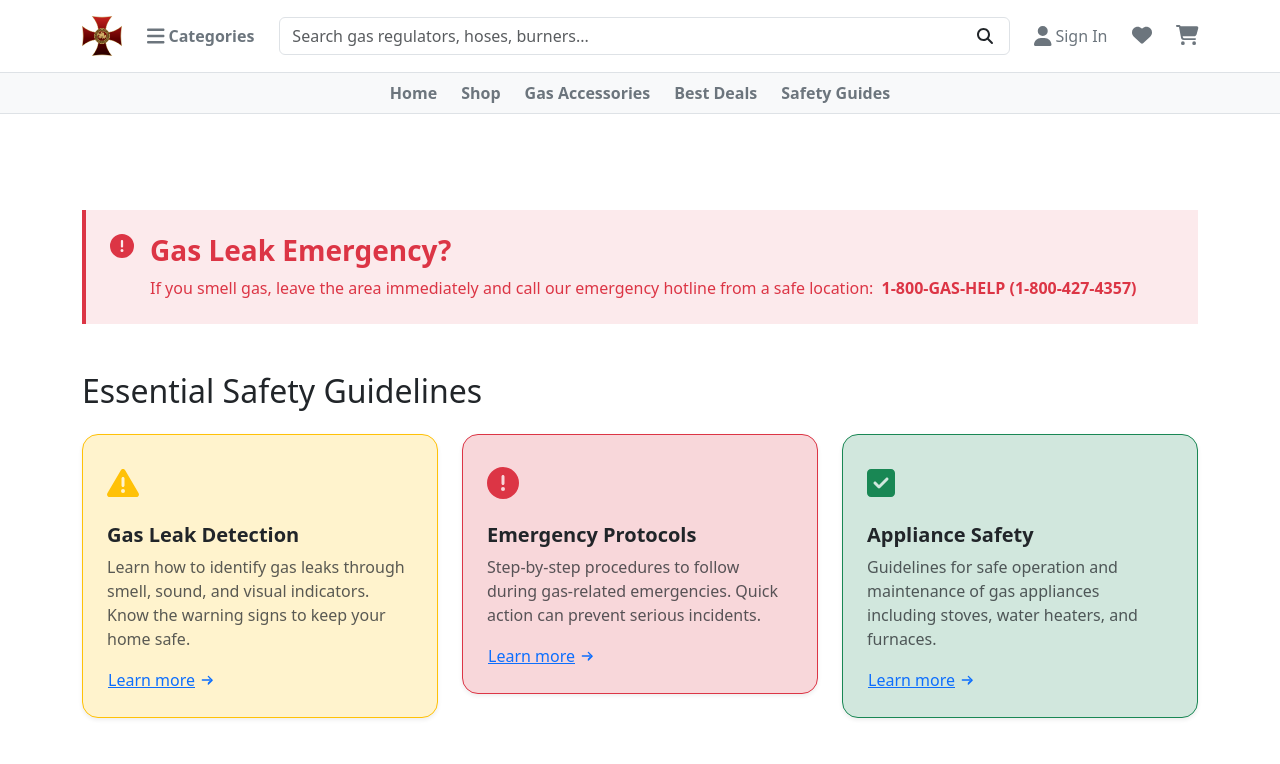
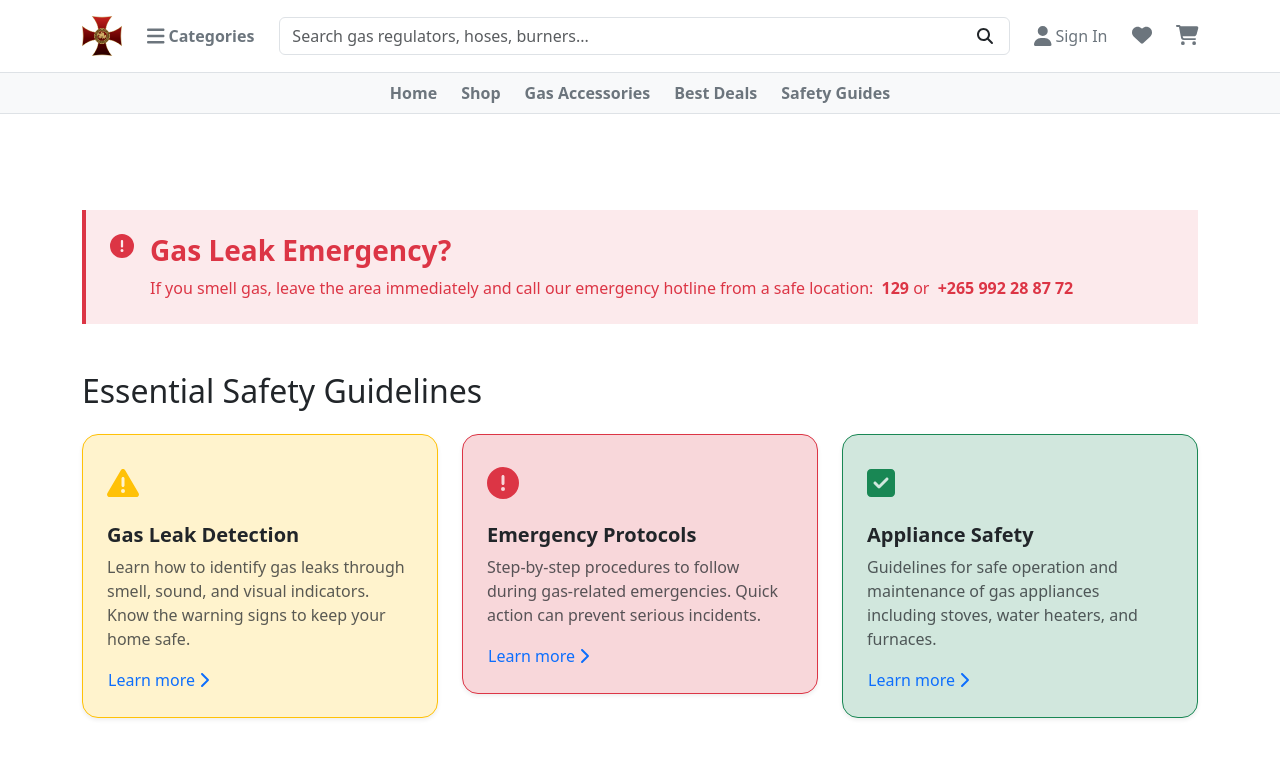
Before and after one commit to MaguguEl/such_store, a React (Create React App) app: page /safety-guide in a window 1280 px wide. Shown: the top 764 px of the page. Built offline with nearby package versions, Linux system fonts and the light colour scheme.

Commit message:
go home.

```diff
--- a/src/components/safety_guide/EmergencyContact.js
+++ b/src/components/safety_guide/EmergencyContact.js
@@ -16,7 +16,16 @@ const EmergencyContact = () => {
             <Phone size={24} className="me-3 mt-1" />
             <div>
               <p className="fw-semibold fs-5 mb-1">Gas Leak Emergency</p>
-              <p className="fs-4 fw-bold mb-1">1-800-GAS-HELP</p>
+              <p className="fs-4 fw-bold mb-1">129</p>
+              <p className="opacity-75">Available 24/7</p>
+            </div>
+          </div>
+
+          <div className="d-flex mb-4">
+            <Phone size={24} className="me-3 mt-1" />
+            <div>
+              <p className="fw-semibold fs-5 mb-1">Alternative Emergency Contact</p>
+              <p className="fs-4 fw-bold mb-1">+265 992 28 87 72</p>
               <p className="opacity-75">Available 24/7</p>
             </div>
           </div>
@@ -25,7 +34,7 @@ const EmergencyContact = () => {
             <Phone size={24} className="me-3 mt-1" />
             <div>
               <p className="fw-semibold fs-5 mb-1">Customer Service</p>
-              <p className="fs-4 fw-bold mb-1">1-800-555-1234</p>
+              <p className="fs-4 fw-bold mb-1">+265 992 28 87 72</p>
               <p className="opacity-75">Mon-Fri: 8am-8pm, Sat: 9am-5pm</p>
             </div>
           </div>
@@ -64,7 +73,7 @@ const EmergencyContact = () => {
             </div>
             <div>
               <h5 className="fw-semibold text-dark">Call from a safe location</h5>
-              <p className="text-muted mb-0">Once you're at a safe distance, call our emergency number: 1-800-GAS-HELP or 911.</p>
+              <p className="text-muted mb-0">Once you're at a safe distance, call the gas emergency number: 129 or +265 992 28 87 72.</p>
             </div>
           </li>
 
--- a/src/components/safety_guide/SafetyCard.js
+++ b/src/components/safety_guide/SafetyCard.js
@@ -1,97 +1,39 @@
 import React from 'react';
 import { FontAwesomeIcon } from '@fortawesome/react-fontawesome';
-import {
-  faExclamationTriangle, // Warning sign with exclamation mark
-  faExclamationCircle, // Hexagonal danger sign (using circle as a close alternative) with exclamation mark
-  faCheckSquare,       // Check sign
-  faThermometerHalf,   // Thermometer icon
-  faListCheck,         // Checklist icon
-   faShieldAlt,
-     faBookOpen,
-} from '@fortawesome/free-solid-svg-icons';
+import { faChevronRight, faExclamationTriangle, faExclamationCircle, faCheckSquare, faThermometerHalf, faListCheck, faShieldAlt, faBookOpen } from '@fortawesome/free-solid-svg-icons';
 
 const SafetyCard = ({ topic, title, description }) => {
   const getColorClasses = () => {
     switch (topic) {
       case 'gasLeakDetection':
-        return {
-          borderColor: 'border-warning',
-          bgColor: 'bg-warning-subtle',
-          iconColor: 'text-warning',
-          icon: faExclamationTriangle,
-        };
+        return { borderColor: 'border-warning', bgColor: 'bg-warning-subtle', iconColor: 'text-warning', icon: faExclamationTriangle };
       case 'emergencyProtocols':
-        return {
-          borderColor: 'border-danger',
-          bgColor: 'bg-danger-subtle',
-          iconColor: 'text-danger',
-          icon: faExclamationCircle,
-        };
+        return { borderColor: 'border-danger', bgColor: 'bg-danger-subtle', iconColor: 'text-danger', icon: faExclamationCircle };
       case 'applianceSafety':
-        return {
-          borderColor: 'border-success',
-          bgColor: 'bg-success-subtle',
-          iconColor: 'text-success',
-          icon: faCheckSquare,
-        };
+        return { borderColor: 'border-success', bgColor: 'bg-success-subtle', iconColor: 'text-success', icon: faCheckSquare };
       case 'carbonMonoxideSafety':
-        return {
-          borderColor: 'border-primary',
-          bgColor: 'bg-primary-subtle',
-          iconColor: 'text-primary',
-          icon: faThermometerHalf,
-        };
+        return { borderColor: 'border-primary', bgColor: 'bg-primary-subtle', iconColor: 'text-primary', icon: faThermometerHalf };
       case 'maintenanceSchedule':
-        return {
-          borderColor: 'border-info',
-          bgColor: 'bg-info-subtle',
-          iconColor: 'text-info',
-          icon: faListCheck,
-        };
-      case 'educationResources': // Keep indigo for this one as per previous
-        return {
-          borderColor: 'border-info', // Using info for indigo as before
-          bgColor: 'bg-info-subtle', // Using info subtle for indigo
-          iconColor: 'text-info',
-          icon: faBookOpen, // Assuming you still want this icon
-        };
+        return { borderColor: 'border-info', bgColor: 'bg-info-subtle', iconColor: 'text-info', icon: faListCheck };
+      case 'educationResources':
+        return { borderColor: 'border-info', bgColor: 'bg-info-subtle', iconColor: 'text-info', icon: faBookOpen };
       default:
-        return {
-          borderColor: 'border-secondary',
-          bgColor: 'bg-secondary-subtle',
-          iconColor: 'text-secondary',
-          icon: faShieldAlt, // Default icon
-        };
+        return { borderColor: 'border-secondary', bgColor: 'bg-secondary-subtle', iconColor: 'text-secondary', icon: faShieldAlt };
     }
   };
 
   const classes = getColorClasses();
 
   return (
-    <div className={`card shadow-sm ${classes.borderColor} ${classes.bgColor} rounded-4 p-4 mb-4 transition`}>
+    <div className={`card shadow-sm ${classes.borderColor} ${classes.bgColor} rounded-4 p-4 mb-4 safety-card-hover transition`}>
       <div className={`mb-3 fs-2 ${classes.iconColor}`}>
         <FontAwesomeIcon icon={classes.icon} />
       </div>
       <h5 className="card-title fw-bold text-dark">{title}</h5>
       <p className="card-text text-muted">{description}</p>
-      <a href="#" className="btn btn-link text-primary p-0 d-inline-flex align-items-center">
+      <a href="#" className="btn btn-link text-primary p-0 d-inline-flex align-items-center text-decoration-none">
         Learn more
-        <svg
-          className="ms-1"
-          width="16"
-          height="16"
-          fill="currentColor"
-          viewBox="0 0 24 24"
-        >
-          <path
-            fillRule="evenodd"
-            d="M13.293 17.293a1 1 0 0 0 1.414 1.414l5.707-5.707a1 1 0 0 0 0-1.414l-5.707-5.707a1 1 0 0 0-1.414 1.414L17.586 12l-4.293 4.293z"
-          />
-          <path
-            fillRule="evenodd"
-            d="M4 12a1 1 0 0 1 1-1h12v2H5a1 1 0 0 1-1-1z"
-          />
-        </svg>
+        <FontAwesomeIcon icon={faChevronRight} className="ms-1" />
       </a>
     </div>
   );
--- a/src/components/safety_guide/SeasonalTips.js
+++ b/src/components/safety_guide/SeasonalTips.js
@@ -1,13 +1,14 @@
 import React, { useState } from 'react';
-import { Link } from 'react-router-dom'; // Assuming you are using React Router
-import { Sun, Snowflake, Cloud, Leaf } from 'lucide-react';
+import { Link } from 'react-router-dom';
+import { FontAwesomeIcon } from '@fortawesome/react-fontawesome';
+import { faSun, faSnowflake, faCloud, faLeaf } from '@fortawesome/free-solid-svg-icons';
 
 const SeasonalTips = () => {
   const [activeSeason, setActiveSeason] = useState('winter');
 
   const seasonalContent = {
     summer: {
-      icon: <Sun color="#fbbf24" size={24} />,
+      icon: faSun,
       colorClass: 'border-warning',
       bgColorClass: 'bg-warning-subtle',
       title: 'Summer Safety Tips',
@@ -22,7 +23,7 @@ const SeasonalTips = () => {
       ]
     },
     winter: {
-      icon: <Snowflake color="#3b82f6" size={24} />,
+      icon: faSnowflake,
       colorClass: 'border-primary',
       bgColorClass: 'bg-primary-subtle',
       title: 'Winter Safety Tips',
@@ -37,7 +38,7 @@ const SeasonalTips = () => {
       ]
     },
     spring: {
-      icon: <Cloud color="#6366f1" size={24} />,
+      icon: faCloud,
       colorClass: 'border-info',
       bgColorClass: 'bg-info-subtle',
       title: 'Spring Safety Tips',
@@ -52,7 +53,7 @@ const SeasonalTips = () => {
       ]
     },
     fall: {
-      icon: <Leaf color="#f97316" size={24} />,
+      icon: faLeaf,
       colorClass: 'border-danger',
       bgColorClass: 'bg-danger-subtle',
       title: 'Fall Safety Tips',
@@ -70,14 +71,14 @@ const SeasonalTips = () => {
 
   const current = seasonalContent[activeSeason];
 
-  const renderTab = (season, label, Icon) => (
+  const renderTab = (season, label, icon) => (
     <Link
       to={`#${season}`}
       className={`nav-link d-flex align-items-center me-3 py-2 ${activeSeason === season ? 'border-bottom border-3 border-primary fw-semibold text-primary' : 'text-secondary'}`}
       onClick={() => setActiveSeason(season)}
       style={{ textDecoration: 'none' }}
     >
-      <Icon size={18} className="me-1" />
+      <FontAwesomeIcon icon={icon} size="lg" className="me-1" />
       {label}
     </Link>
   );
@@ -86,16 +87,16 @@ const SeasonalTips = () => {
     <div className="card shadow-sm">
       <div className="card-header bg-white border-bottom">
         <nav className="nav nav-underline">
-          {renderTab('winter', 'Winter', Snowflake)}
-          {renderTab('spring', 'Spring', Cloud)}
-          {renderTab('summer', 'Summer', Sun)}
-          {renderTab('fall', 'Fall', Leaf)}
+          {renderTab('winter', 'Winter', seasonalContent.winter.icon)}
+          {renderTab('spring', 'Spring', seasonalContent.spring.icon)}
+          {renderTab('summer', 'Summer', seasonalContent.summer.icon)}
+          {renderTab('fall', 'Fall', seasonalContent.fall.icon)}
         </nav>
       </div>
 
       <div className={`card-body ${current.bgColorClass} border-start border-3 ${current.colorClass}`}>
         <div className="d-flex align-items-center mb-3">
-          {current.icon}
+          <FontAwesomeIcon icon={current.icon} size="lg" />
           <h5 className="ms-3 mb-0">{current.title}</h5>
         </div>
 
@@ -105,7 +106,7 @@ const SeasonalTips = () => {
           {current.tips.map((tip, index) => (
             <div key={index} className="d-flex align-items-start mb-2">
               <span className="badge rounded-pill bg-primary me-3">{index + 1}</span>
-              <span>{tip}</span>
+              <span style={{ marginLeft: '1.5em' }}>{tip}</span>
             </div>
           ))}
         </div>
--- a/src/pages/HomePage.js
+++ b/src/pages/HomePage.js
@@ -140,13 +140,12 @@ const HomePage = () => {
                   ${currentBannerProduct?.price?.toFixed(2) || '49.99'}
                 </div>
               </div>
-              <div className="mt-3 mt-md-0 ms-md-4 flex-shrink-0">
+                <div className="mt-3 mt-md-0 ms-md-4 flex-shrink-0" style={{ width: '40%' }}> {/* Increased width */}
                   <img
                     src={currentBannerProduct?.images?.[0] || "https://images.unsplash.com/photo-1635070041078-e363dbe005cb?ixlib=rb-4.0.3&ixid=M3wxMjA3fDB8MHxwaG90by1wYWdlfHx8fGVufDB8fHx8fA%3D%3D&auto=format&fit=crop&w=500&q=80"}
                     alt={currentBannerProduct?.name || "Industrial gas equipment"}
-                  width="240"
-                  height="160"
                     className="img-fluid rounded"
+                    style={{ maxHeight: '200px', objectFit: 'cover' }}
                   />
                 </div>
             </div>
--- a/src/pages/SafetyGuidePage.js
+++ b/src/pages/SafetyGuidePage.js
@@ -21,7 +21,7 @@ const SafetyGuidePage = () => {
             <h3 className="text-danger fw-bold">Gas Leak Emergency?</h3>
             <p className="text-danger mb-0">
                 If you smell gas, leave the area immediately and call our emergency hotline from a safe location:{' '}
-              <span className="fw-bold ms-1">1-800-GAS-HELP (1-800-427-4357)</span>
+                <span className="fw-bold ms-1">129</span> or <span className="fw-bold ms-1">+265 992 28 87 72</span>
             </p>
             </div>
         </div>
--- a/src/styles/global.css
+++ b/src/styles/global.css
@@ -1,3 +1,4 @@
+/* General body styles */
 body {
   font-family: 'Inter', sans-serif;
   background: #fff;
@@ -7,11 +8,15 @@ body {
 .font-robotoslab {
   font-family: 'Roboto Slab', serif;
 }
+
+/* Navigation link active state */
 .nav-link.active {
   border-bottom: 2px solid #ca8a04;
   color: #6f42c1 !important;
   font-weight: 600;
 }
+
+/* Store card styles */
 .store-card {
   border: 1px solid #f3f4f6;
   border-radius: 0.5rem;
@@ -21,27 +26,33 @@ body {
   text-decoration: none;
   color: #6b7280;
 }
+
 .store-card:hover {
   box-shadow: 0 4px 6px rgb(0 0 0 / 0.1);
   color: #ca8a04;
   text-decoration: none;
 }
+
 .store-logo {
   max-height: 40px;
   object-fit: contain;
   margin-bottom: 0.5rem;
 }
+
 .cashback-text {
   color: #be185d;
   font-weight: 600;
   font-size: 0.9rem;
   margin-bottom: 0.25rem;
 }
+
 .small-gray {
   font-size: 0.75rem;
   color: #9ca3af;
   margin-bottom: 0.25rem;
 }
+
+/* Search input and button */
 .search-input {
   border-radius: 0.375rem 0 0 0.375rem;
   border: 1px solid #d1d5db;
@@ -49,6 +60,7 @@ body {
   padding-right: 3rem;
   height: 38px;
 }
+
 .search-btn {
   background-color: #ca8a04;
   border: none;
@@ -57,19 +69,25 @@ body {
   height: 38px;
   width: 3rem;
 }
+
 .search-btn:hover, .search-btn:focus {
   background-color: #ffc107;
   color: white;
 }
+
+/* Header icons and user info */
 .header-icon {
   font-size: 1.25rem;
   color: #6b7280;
 }
+
 .header-user {
   font-weight: 600;
   font-size: 0.9rem;
   color: #374151;
 }
+
+/* Bottom navigation */
 .nav-bottom .nav-link {
   font-weight: 600;
   font-size: 0.9rem;
@@ -81,15 +99,18 @@ body {
   align-items: center;
   gap: 0.25rem;
 }
+
 .nav-bottom .nav-link:hover {
   color: #374151;
   text-decoration: none;
 }
+
 .nav-bottom .nav-link.active {
   color: #ca8a04;
   border-bottom-color: #ca8a04;
 }
 
+/* Sidebar links */
 .sidebar a {
   text-decoration: none;
   color: #4b5563;
@@ -100,11 +121,13 @@ body {
   color: #ffcd39;
 }
 
+/* Feature icons */
 .feature-icon {
   width: 48px;
   height: 48px;
 }
 
+/* Product badge */
 .product-badge {
   position: absolute;
   top: 0.5rem;
@@ -118,6 +141,7 @@ body {
   z-index: 10;
 }
 
+/* Yellow buttons and text */
 .btn-yellow {
   background-color: #ffcd39;
   color: white;
@@ -129,22 +153,20 @@ body {
 }
 
 .text-yellow {
-    color: #ffcd39;
-  }
-
-  .text-yellow {
-    color: #ca8a04;
+  color: #ca8a04; /* Using the second definition as it appears later */
 }
 
 .bg-yellow-light {
   background-color: #fef3c7;
 }
 
+/* Footer links */
 .footer-link:hover {
   color: #ffc720 !important;
   text-decoration: none;
 }
 
+/* Banner gradient */
 .banner-gradient {
   background: linear-gradient(90deg, rgba(107,33,168,0.7) 0%, rgba(255,255,255,0) 100%);
   position: absolute;
@@ -152,10 +174,12 @@ body {
   border-radius: 0.375rem;
 }
 
+/* Product card hover */
 .product-card:hover {
   box-shadow: 0 4px 12px rgba(0,0,0,0.15) !important;
 }
 
+/* Product list image */
 .product-list-image {
   height: 180px;
   object-fit: cover;
@@ -166,3 +190,13 @@ body {
     height: 150px;
   }
 }
+
+/* SafetyCard hover effect */
+.safety-card-hover {
+  transition: transform 0.2s ease-in-out, box-shadow 0.2s ease-in-out;
+}
+
+.safety-card-hover:hover {
+  transform: translateY(-5px);
+  box-shadow: 0 8px 16px rgba(0, 0, 0, 0.1);
+}
--- a/src/styles/notfound.css
+++ b/src/styles/notfound.css
@@ -25,7 +25,7 @@
 .number {
   font-size: 8rem;
   font-weight: bold;
-  color: #64ffda;
+  color: #FFA500;
   line-height: 1;
 }
 
@@ -53,14 +53,14 @@
   display: inline-block;
   padding: 0.8rem 2rem;
   font-size: 1.1rem;
-  color: #64ffda;
-  border: 2px solid #64ffda;
+  color: #FFA500;
+  border: 2px solid #FFA500;
   border-radius: 4px;
   text-decoration: none;
   transition: all 0.3s ease;
 }
 
 .back-button:hover {
-  background-color: rgba(100, 255, 218, 0.1);
-  color: #64ffda;
+  background-color: rgba(255, 165, 0, 0.1);
+  color: #FFA500;
 }
```
Also changed, not shown: public/assets/images/not-found.svg (added). Lines whose indentation alone changed are shown as unchanged.
